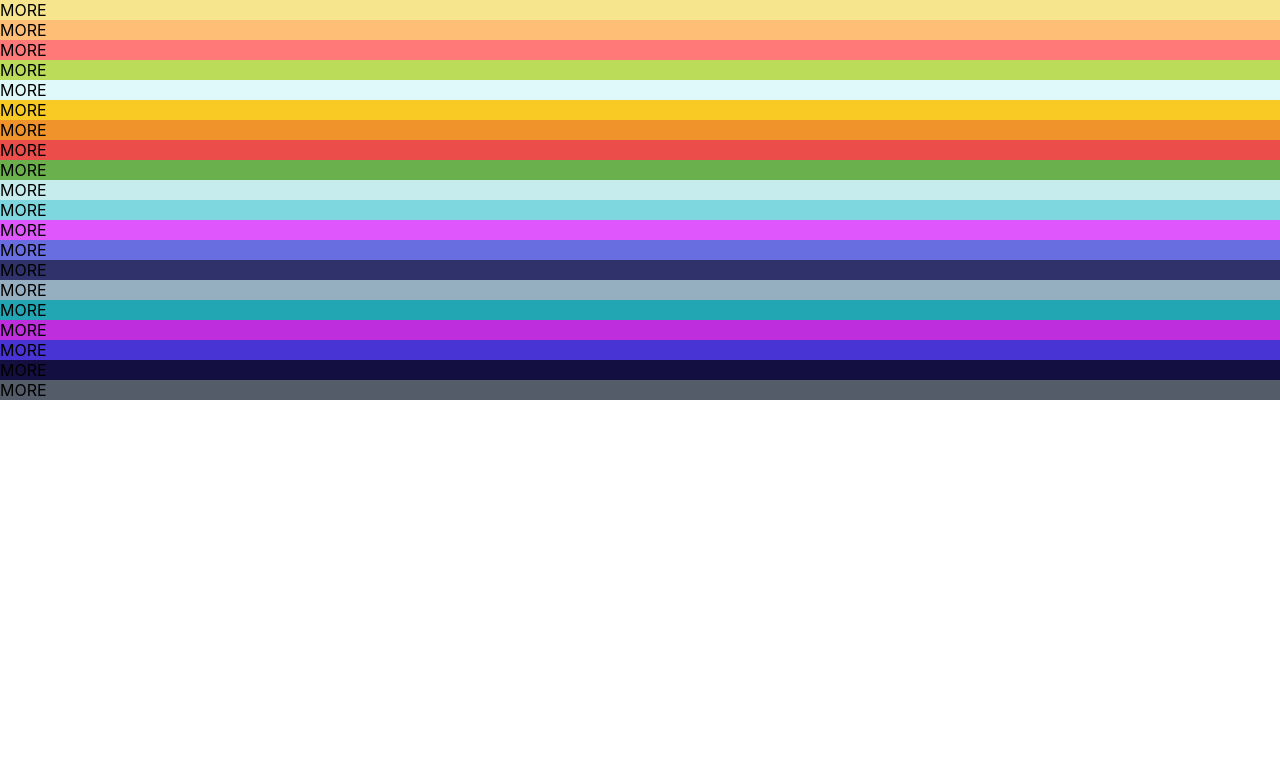
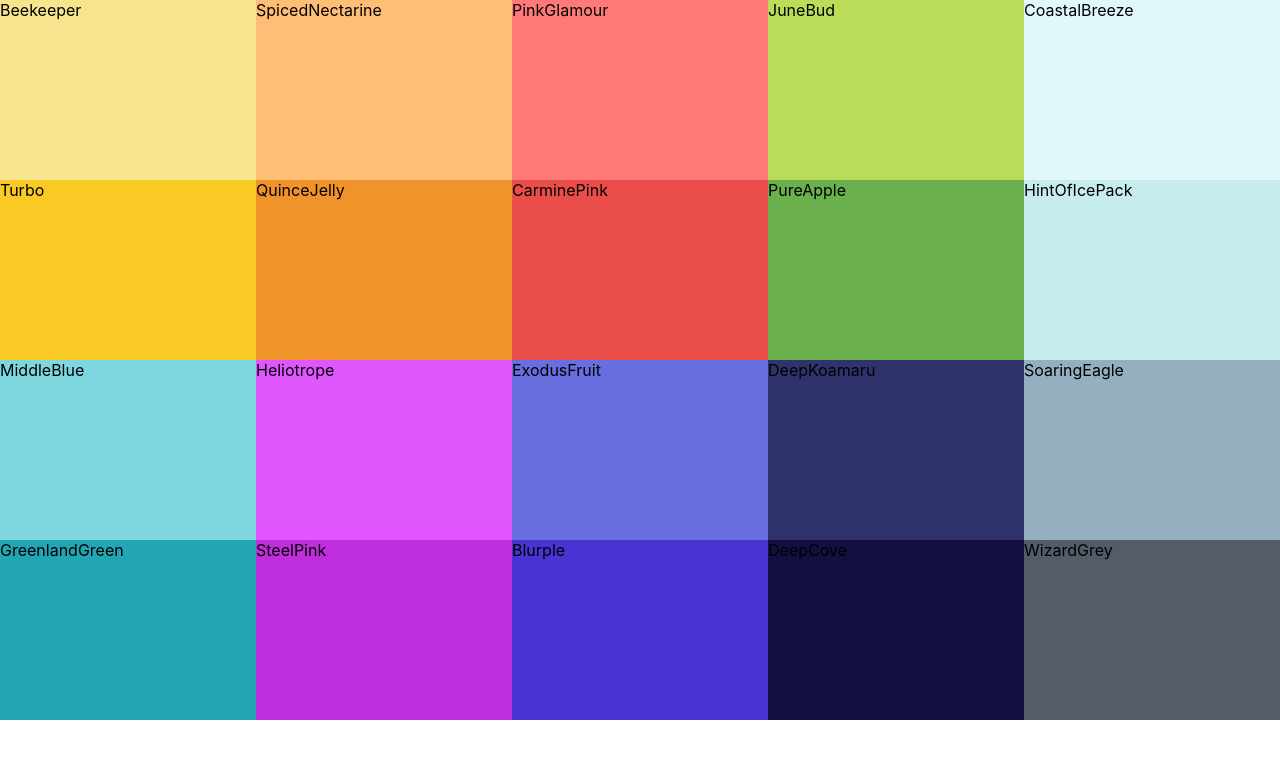
Before and after one commit to dk7696822/Color-Palette, a React (Create React App) app in the folder colors-app/: page / in a window 1280 px wide. Shown: the top 758 px of the page. Built offline with nearby package versions, Linux system fonts and the light colour scheme.

Commit message:
Color Box added

```diff
--- /dev/null
+++ b/colors-app/src/ColorBox.css
@@ -0,0 +1,7 @@
+.ColorBox {
+  width: 20%;
+  height: 25%;
+  margin: 0 auto;
+  display: inline-block;
+  cursor: pointer;
+}
--- a/colors-app/src/ColorBox.js
+++ b/colors-app/src/ColorBox.js
@@ -1,11 +1,11 @@
 import React, { Component } from "react";
-
+import "./ColorBox.css";
 class ColorBox extends Component {
   render() {
     console.log(this.props);
     return (
       <div style={{ background: this.props.background }} className="ColorBox">
-        <span>MORE</span>
+        <span>{this.props.name}</span>
       </div>
     );
   }
--- /dev/null
+++ b/colors-app/src/Palette.css
@@ -0,0 +1,6 @@
+.Palette {
+  height: 100vh;
+}
+.Palette-colors {
+  height: 90%;
+}
--- a/colors-app/src/Palette.js
+++ b/colors-app/src/Palette.js
@@ -1,6 +1,6 @@
 import React, { Component } from "react";
 import ColorBox from "./ColorBox";
-
+import "./Palette.css";
 class Palette extends Component {
   render() {
     const colorBoxes = this.props.colors.map((color) => {
```
